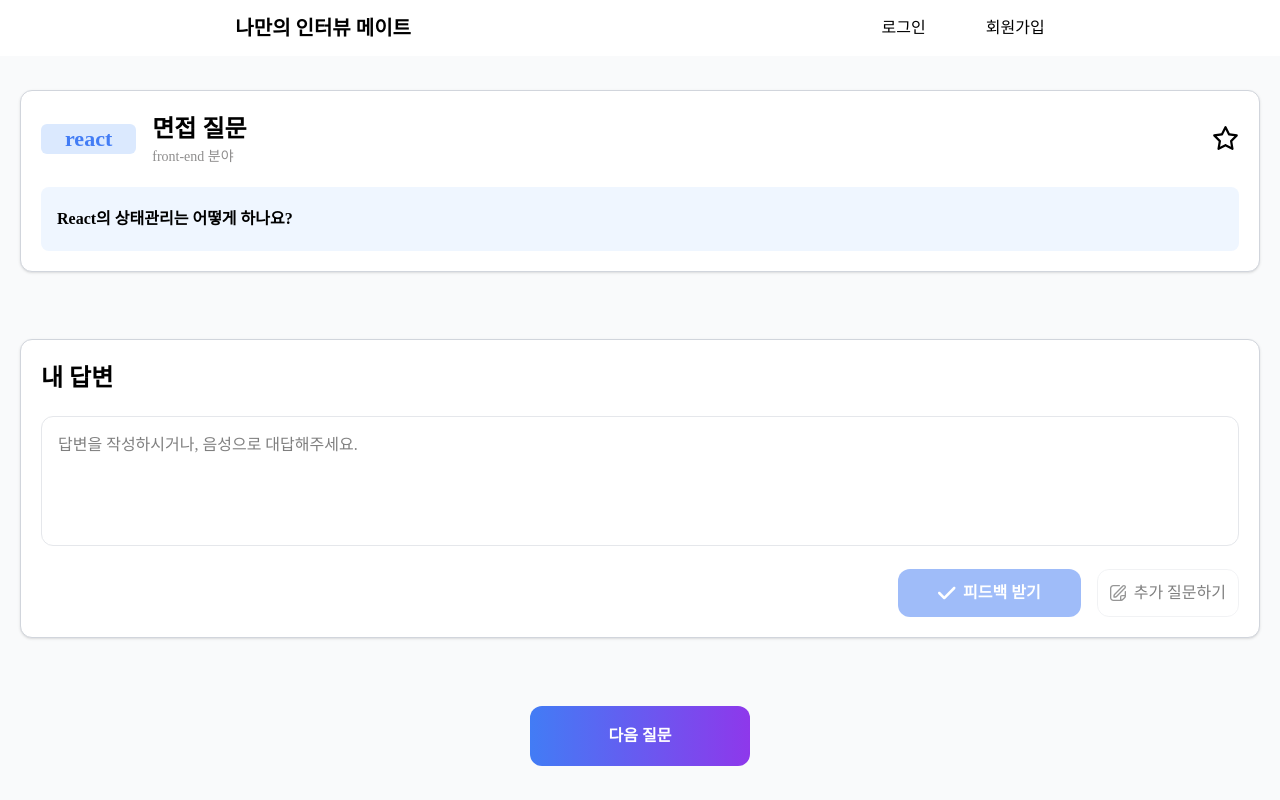
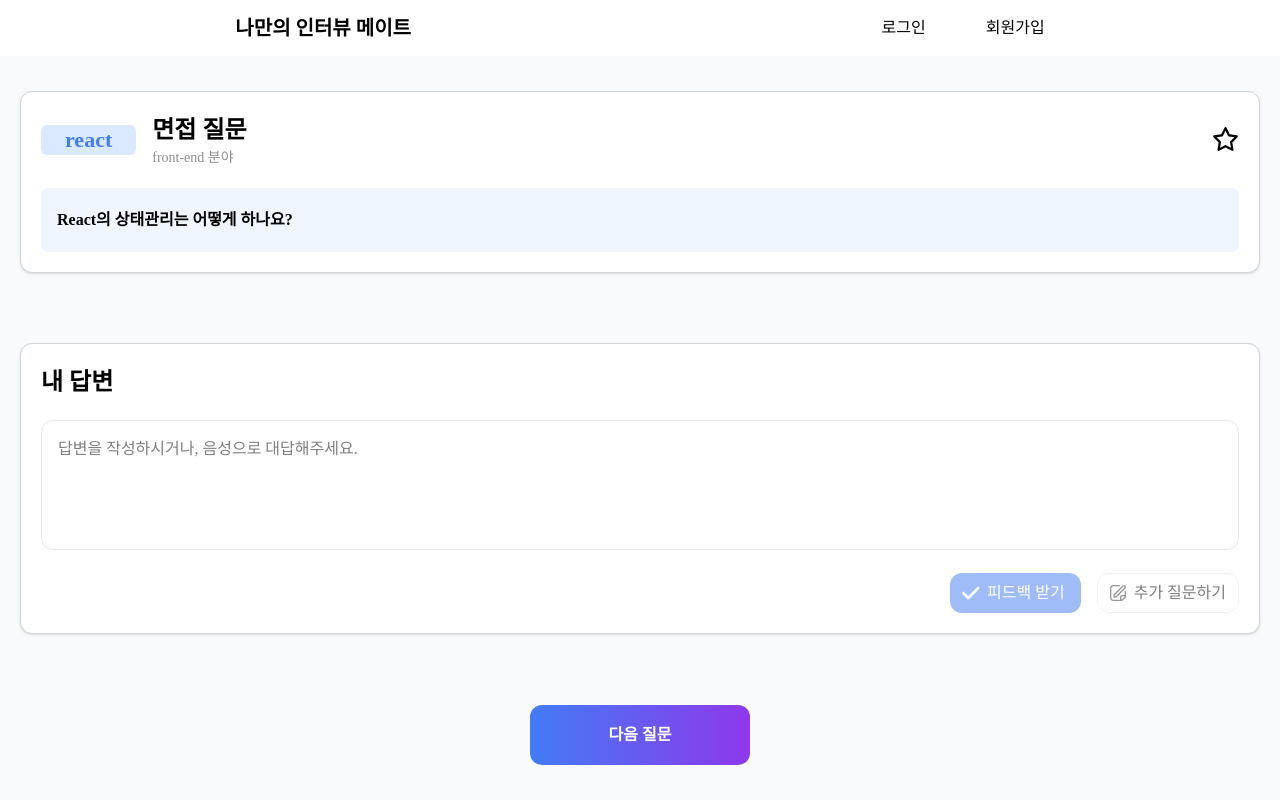
Before and after one commit to ydsic/my_interview_mate, a React (Vite) app: page /my_interview_mate/interview in a window 1280 px wide. Built offline with nearby package versions, Linux system fonts and the light colour scheme; a web font is replaced by a local one.

Commit message:
style: SubmitButton 스타일 변경

```diff
--- a/src/components/common/Button.tsx
+++ b/src/components/common/Button.tsx
@@ -49,7 +49,7 @@ export function SubmitButton({
       onMouseEnter={() => setIsHover(true)}
       onMouseLeave={() => setIsHover(false)}
       className={`
-        px-10 py-3 text-white font-semibold rounded-xl flex items-center gap-2 cursor-pointer
+        px-5 py-2 text-white rounded-xl flex items-center gap-2 cursor-pointer
         ${isDisabled ? 'opacity-50 cursor-not-allowed' : 'hover:opacity-90'}
         ${className}
       `}
--- a/src/components/common/ToastMessage.tsx
+++ b/src/components/common/ToastMessage.tsx
@@ -1,7 +1,7 @@
 import { motion } from 'framer-motion';
-import type { Toast } from '../../store/toastStore'; // ← type-only import
+import type { Toast } from '../../store/toastStore';
 
-type ToastKind = NonNullable<Toast['type']>; // 'info' | 'success' | 'error'
+type ToastKind = NonNullable<Toast['type']>; // 'info' | 'success' | 'error' info 가 default 값
 
 const typeStyles: Record<ToastKind, string> = {
   info: 'bg-gray-900',
--- a/src/components/interviewpage/AnswerInput.tsx
+++ b/src/components/interviewpage/AnswerInput.tsx
@@ -50,15 +50,20 @@ export default function AnswerInput() {
         onChange={(e) => setAnswer(e.target.value)}
       />
 
+      {/* 피드백 받기 버튼 */}
+
       <div className="flex justify-end gap-4">
         <SubmitButton
           onClick={handleFeedback}
-          className="flex items-center gap-2"
+          className="flex items-center gap-2  pl-3 pr-4"
           isDisabled={isEmpty}
         >
           <FontAwesomeIcon icon={faCheck} className="text-white" size="lg" />
           피드백 받기
         </SubmitButton>
+
+        {/* 추가 질문 버튼 */}
+
         <button
           onClick={handleFollowUp}
           className={`flex items-center gap-2 border border-gray-200 rounded-xl
```
